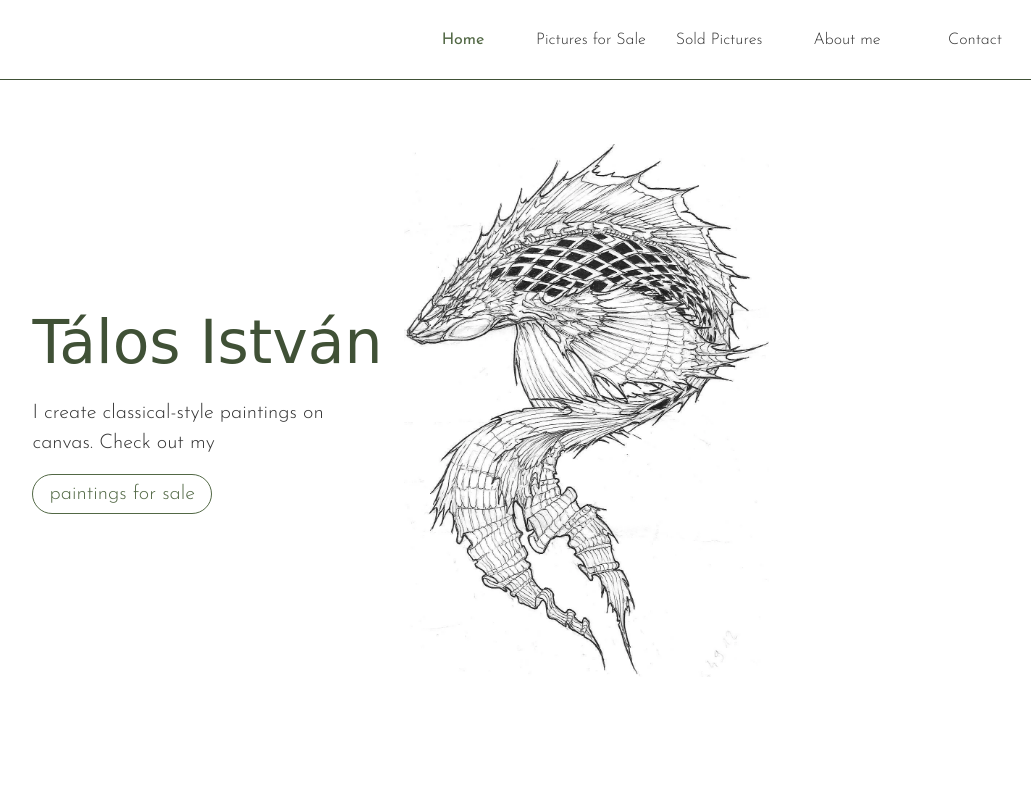
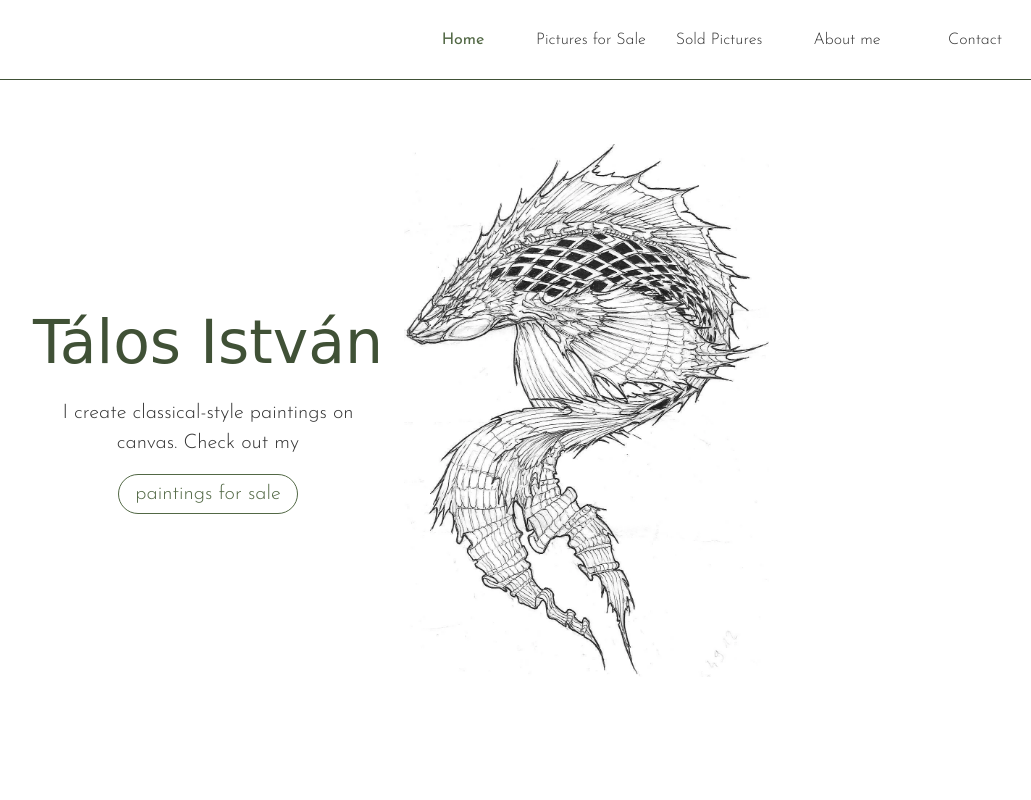
Before and after one commit to FGabi83/talos-istvan-test, a plain HTML site: page index.html in a window 1280 px wide. Shown: the top 800 px of the page, without its empty margins (229-1260 px from the left). Drawn offline with Linux system fonts and the light colour scheme; a web font is replaced by a local one.

Commit message:
dekstop hero content text align center

```diff
--- a/css/partials/hero.css
+++ b/css/partials/hero.css
@@ -70,6 +70,6 @@
 
   .hero-content {
     width:      min(40%, 351px);
-    text-align: left;
+
   }
 }
--- a/dist/style.css
+++ b/dist/style.css
@@ -791,7 +791,7 @@ header {
 
   .hero-content {
     width:      min(40%, 351px);
-    text-align: left;
+
   }
 }
 /*!***************************************************************************************************************!*\
```
Also changed, not shown: 1 other file.
